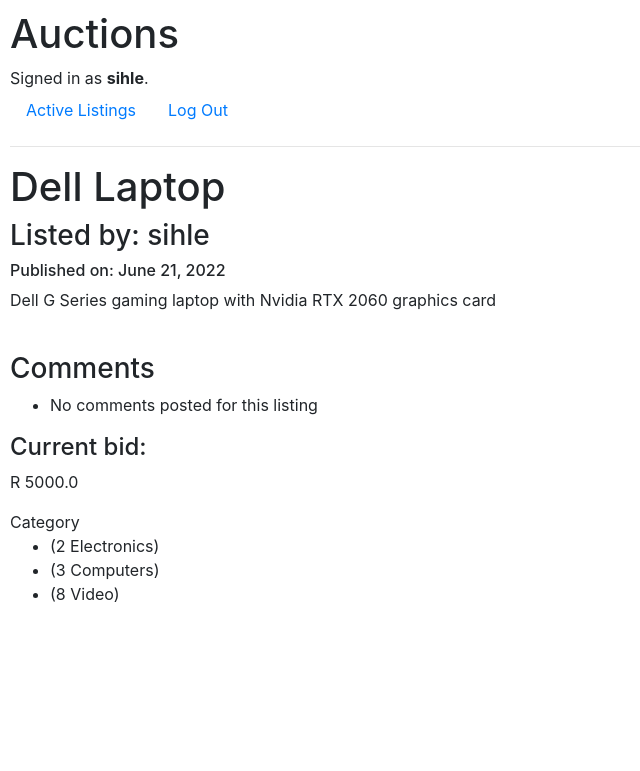
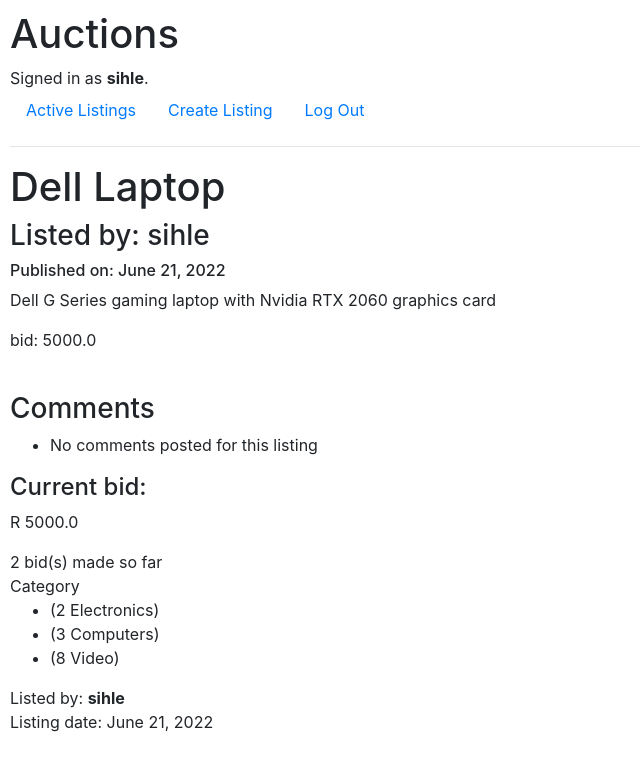
Before and after one commit to siphe-sihle/Commerce, a Django app: page /listings/1 in a window 1280 px wide. Shown: the top 771 px of the page, without its empty margins (0-640 px from the left). Run offline with Django 3.2, Linux system fonts and the light colour scheme; a user stored in the database is signed in; data comes from the database, SQL or seed files in the repository; both versions use the stored data as it was after the commit; some libraries are stand-ins or nearby versions.

Commit message:
Create_listing view works. Beta version.

```diff
--- a/auctions/forms.py
+++ b/auctions/forms.py
@@ -1,7 +1,7 @@
 #from tkinter import Widget
 from auctions.models import *
 from django.db import models
-from django.forms import FloatField, ModelForm, Textarea
+from django.forms import FloatField, ModelForm, NumberInput, Textarea
 #from .models import *
 
 # Create an "add listing" form
--- a/auctions/models.py
+++ b/auctions/models.py
@@ -13,6 +13,8 @@ class Listing(models.Model):
     title = models.CharField(max_length= 30)
     description = models.CharField(max_length= 200)
     creator = models.ForeignKey(User, on_delete=models.CASCADE, related_name="user", null=True)
+    #New Addition: starting Bid
+    #starting_bid = models.FloatField(null=True)
     bid = models.ManyToManyField("Bid", related_name="current_bid", null=True)
     bidders = models.ManyToManyField(User, blank=True, related_name="buyers")
     pub_date = models.DateField(default=date.today)
@@ -26,7 +28,7 @@ class Listing(models.Model):
 
 class Bid(models.Model):
     amount = models.FloatField(null=True)
-    listing = models.ForeignKey(Listing, on_delete=models.CASCADE, related_name="on_auction", null=True)
+    listing = models.ForeignKey(Listing, on_delete=models.CASCADE, related_name="offers", null=True)
     bidder = models.ForeignKey(User, on_delete=models.CASCADE, related_name="buyer", null=True)
 
     def __str__(self):
@@ -52,7 +54,7 @@ class Comment(models.Model):
     # Create Comment description field
     description = models.CharField(max_length= 255, blank=True)
     commented_by = models.ForeignKey(User, on_delete= models.CASCADE, related_name= "commentator", null= True)
-    listing = models.ForeignKey(Listing, on_delete=models.CASCADE, related_name="listing_comment", null=True)
+    listing = models.ForeignKey(Listing, on_delete=models.CASCADE, related_name="opinions", null=True)
 
     def __str__(self):
         return f"{self.commented_by}, {self.description}, {self.listing}"
--- a/auctions/templates/auctions/layout.html
+++ b/auctions/templates/auctions/layout.html
@@ -22,8 +22,12 @@
             </li>
             {% if user.is_authenticated %}
                 <li class="nav-item">
+                    <a class="nav-link" href="{% url 'create' %}">Create Listing</a>
+                </li>
+                <li class="nav-item">
                     <a class="nav-link" href="{% url 'logout' %}">Log Out</a>
                 </li>
+
             {% else %}
                 <li class="nav-item">
                     <a class="nav-link" href="{% url 'login' %}">Log In</a>
--- a/auctions/templates/auctions/listing.html
+++ b/auctions/templates/auctions/listing.html
@@ -5,6 +5,7 @@
     <h3>Listed by: {{listing.creator}}</h3>
     <h6>Published on: {{listing.pub_date}}</h4>
     <p> {{listing.description}}</p>
+    <p>bid: {{current_bid.amount}}</p>
     <br>
     <h3>Comments</h3>
        <ul>
@@ -18,6 +19,7 @@
     <div>
         <h4>Current bid: </h4>
             <p>R {{current_bid.amount}}</p>
+            <p4>{{count_offers}} bid(s) made so far</p4>
     </div>
 
     <div>
@@ -28,4 +30,10 @@
             {% endfor %}
         </ul>
     </div>
+
+    <div>
+        <p3>Listed by: <strong>{{listing.creator}}</strong></p3>
+        <br>
+        <p4>Listing date: {{listing.pub_date}}</p4>
+    </div>
 {% endblock %}
--- a/auctions/views.py
+++ b/auctions/views.py
@@ -20,20 +20,64 @@ def listing_view(request, id):
     comments = Comment.objects.filter(listing_id = id)
 
     # Get Current listing's bid, NEEDS SOME TWEAKING WHEN NEW VALUE IS ADDED AS THE CURRENT BID
-    current_bid = Bid.objects.filter(listing_id = id).last()
+    #Fixed - Orderd in descending order, the first one in order is the current bid
+    current_bid = listing.offers.order_by("-amount").first()
+    #current_bid = Bid.objects.filter(listing_id = id).last()
 
     # Now get the list of all categories for a particular listing
     categories = Category.objects.all()
     # Categories for a specific listing
     listing_categories = listing.category.all()
+
+    # Number of bids for the current listing:
+    bid_count = listing.offers.count()
+
     return render(request, "auctions/listing.html", {"listing": listing, "comments": comments, "current_bid": current_bid,
-    "categories": listing_categories})
+    "categories": listing_categories,
+    "count_offers": bid_count})
     pass
 
 # New Listing view
 def create_listing(request):
+
+    if request.method == "POST":
+        # User in question (logged in user) that is creating the listing, get ID of the user, data lives in request.POST
+        get_creator = int(request.POST["creator"])
+        print(get_creator)
+        get_title = request.POST["title"]
+        print(f"title: {get_title}")
+        get_description = request.POST["description"]
+        print(f"description: {get_description}")
+
+        get_bid = int(request.POST["bid"])
+        print(f"bid: {get_bid}")
+
+        # Here's how its gonna work:
+        # 1. Create and save a listing 1st before saving the amount for the listing.
+        # 2. That listing amount is the initial bid for the listing
+
+        # 1
+        creator_obj = User.objects.get(pk = get_creator)
+        create_listing = Listing.objects.create(title = get_title, description = get_description, creator = creator_obj)
+
+        # 2 Now add bid obj to be able to add amount to a particular listing
+        listing_id = create_listing.id
+
+        # Create bid for this particular listing
+        bid_obj = Bid.objects.create(amount = get_bid, listing = create_listing, bidder = creator_obj)
+
+        #2.1 update the Listing field for the bid
+
+        #create_listing_bidobj = Bid.objects.create(amount = get_bid, listing = )
+
     # else if request method is "GET", just render the form
+
+    # User in question that is creating the listing, get ID of the user, data lives in request.POST
     f = CreateListingForm(request.POST)
+
+    #For now we will create the form manually for the simplicity of it
+    # Get all the models and then create the listing
+
     return render(request, "auctions/create.html", {"form": f})
 
 
```
Also changed, not shown: auctions/templates/auctions/create.html (+13 -2 lines), auctions/migrations/0027_alter_bid_listing_alter_comment_listing.py (added), db.sqlite3.
